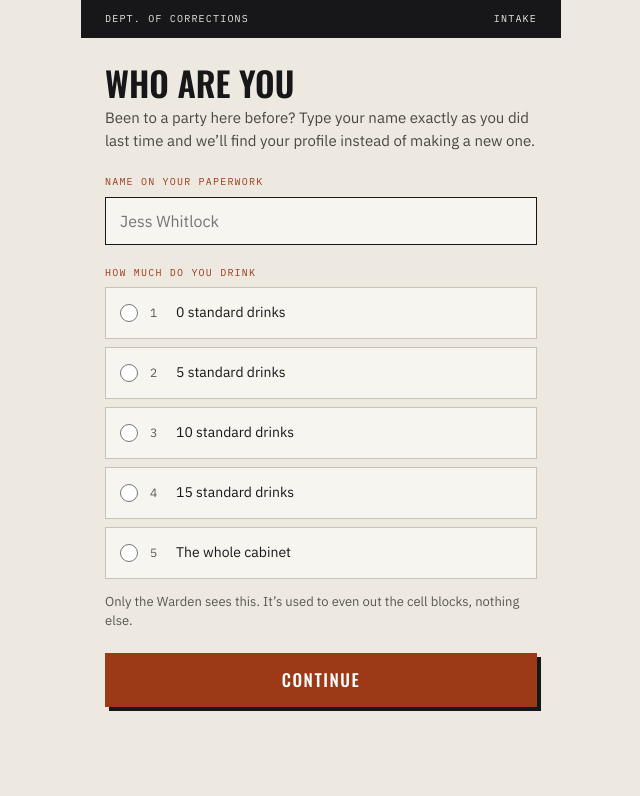
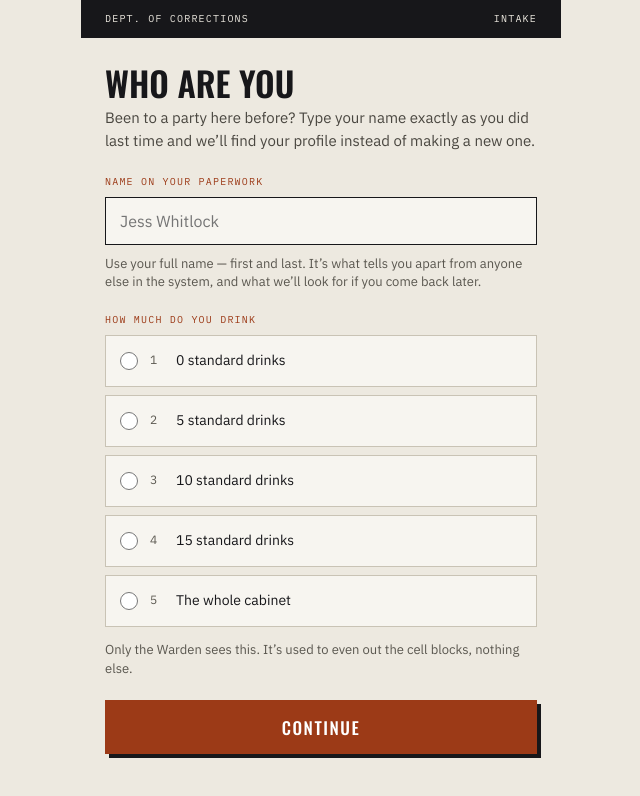
Before and after one commit to Happyhamster7/leparty, a Next.js app: page /signup in a window 1280 px wide. Shown: the top 796 px of the page, without its empty margins (319-959 px from the left). Built offline with nearby package versions, Linux system fonts and the light colour scheme; no server answers.

Commit message:
Suggest full name on first-time signup
Shown only when creating a profile (not editing) — ties into the
name-matching system, since the name is the only way we recognize a
returning guest.

```diff
--- a/src/app/signup/ProfileForm.tsx
+++ b/src/app/signup/ProfileForm.tsx
@@ -38,6 +38,12 @@ export default function ProfileForm({
         autoComplete="name"
         required
       />
+      {!editing ? (
+        <p className="small" style={{ margin: '-10px 0 20px' }}>
+          Use your full name &mdash; first and last. It&rsquo;s what tells you apart from anyone
+          else in the system, and what we&rsquo;ll look for if you come back later.
+        </p>
+      ) : null}
 
       <p className="eyebrow" id="caplabel">
         How much do you drink
```
